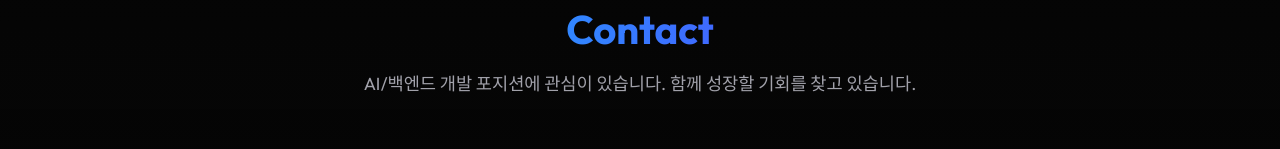
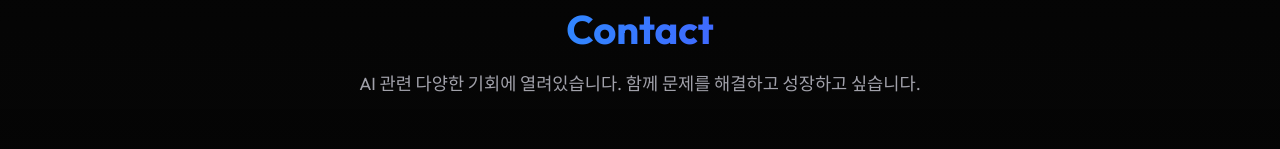
Before and after one commit to comsa33/porfolio-site, a Next.js app: page / in a window 1280 px wide. Shown: the part 4829-4978 px from the top of the page. Built offline with nearby package versions, Linux system fonts and the light colour scheme.

Commit message:
feat: update contact section message to reflect broader AI interests and problem-solving focus.

```diff
--- a/src/app/page.tsx
+++ b/src/app/page.tsx
@@ -187,8 +187,8 @@ export default function Home() {
           </h3>
           <p className={styles.footerText}>
             {lang === 'ko'
-              ? 'AI/백엔드 개발 포지션에 관심이 있습니다. 함께 성장할 기회를 찾고 있습니다.'
-              : 'Interested in AI/Backend development positions. Looking for opportunities to grow together.'}
+              ? 'AI 관련 다양한 기회에 열려있습니다. 함께 문제를 해결하고 성장하고 싶습니다.'
+              : "Open to diverse AI opportunities. I want to solve problems and grow together."}
           </p>
           <div className={styles.contactLinks}>
             <a href={data.profile.github} target="_blank" rel="noopener noreferrer" className={styles.contactLink} aria-label="GitHub">
```
